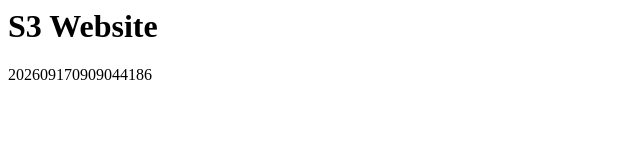
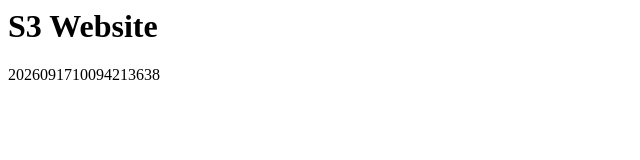
Before and after one commit to posulka50/aws-cicd-task-01-s3-static-website, a plain HTML site: page index.html in a window 1280 px wide. Shown: the full height of the page, 0-640 px from the left. Drawn offline with Linux system fonts and the light colour scheme.

Commit message:
Add index.html

```diff
--- a/index.html
+++ b/index.html
@@ -4,6 +4,6 @@
   </head>
   <body>
     <h1>S3 Website</h1>
-    <p>202609170909044186</p>
+    <p>2026091710094213638</p>
   </body>
 </html>
```
